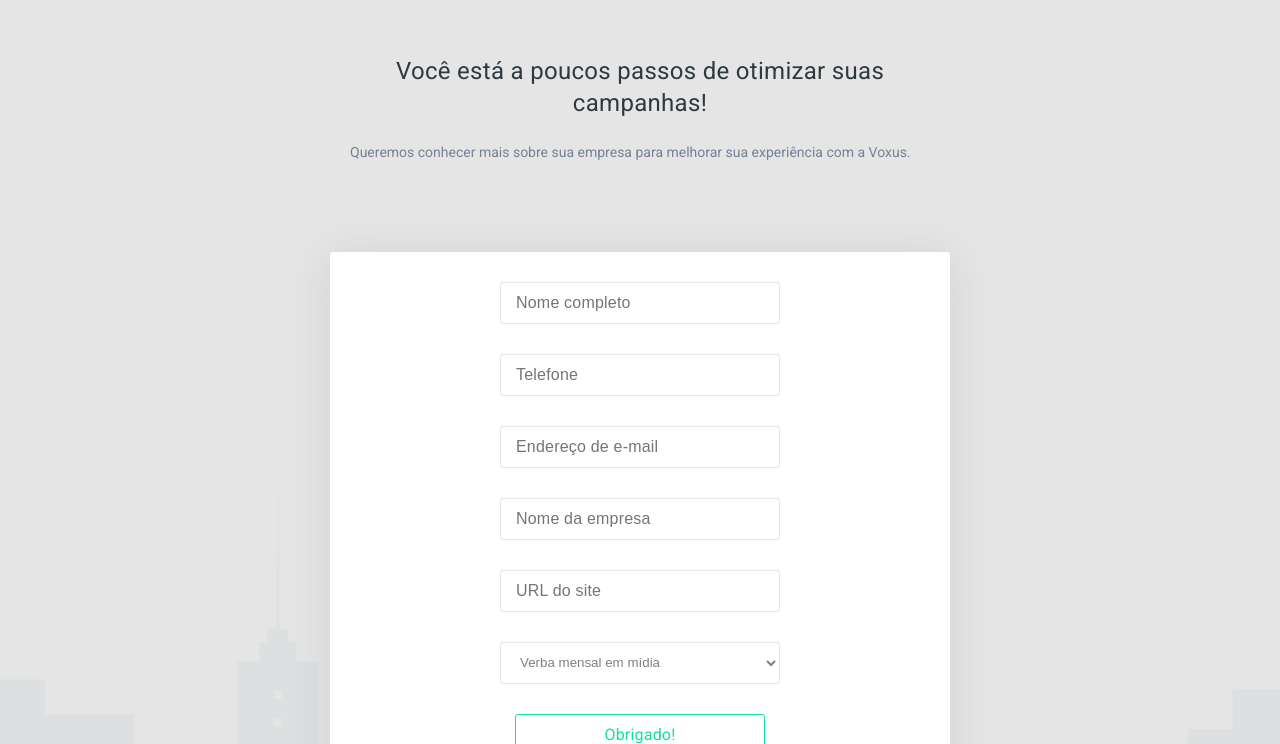
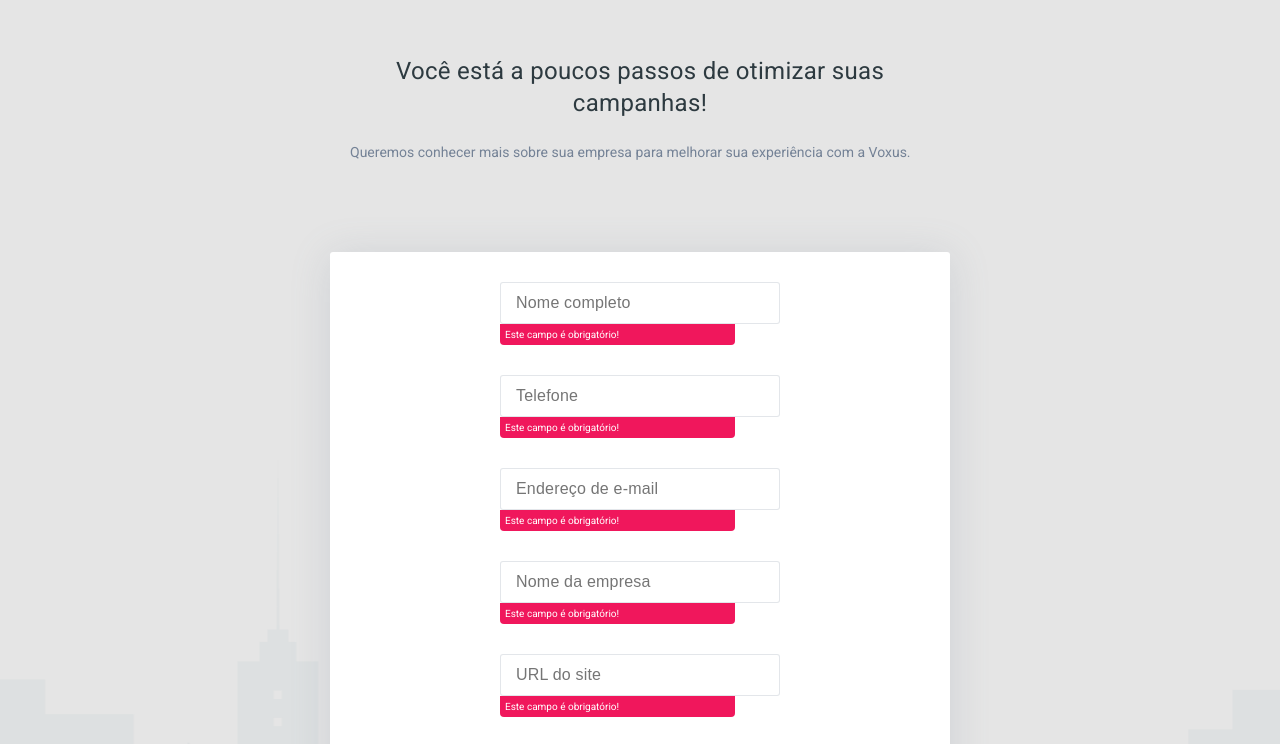
Before and after one commit to costatatiane/Voxus, a plain HTML site: page index.html in a window 1280 px wide. Both pictures are taken after a click on the button "Experimentar gratuitamente". Shown: the part 55-799 px from the top of the page. Drawn offline with Linux system fonts and the light colour scheme.

Commit message:
Form validations

```diff
--- a/index.css
+++ b/index.css
@@ -145,6 +145,19 @@ option[value=""][disabled] {
   display: none;
 }
 
+.error {
+  display: none;
+  width: 225px;
+  margin: 0;
+  padding: 5px;
+
+  font-size: 10px;
+
+  color: white;
+  background: #F0175C;
+  border-radius: 0px 0px 4px 4px;
+}
+
 button {
   width: 250px;
   height: 42px;
--- a/index.html
+++ b/index.html
@@ -19,29 +19,34 @@
       <p class="subtitle">Queremos conhecer mais sobre sua empresa para melhorar sua experiência com a Voxus.</p>
     </section>
     <section id="main-form">
-      <form class="form-container" name="VoxusForm" method="post" action="#" onsubmit="return submitForm(this);">
+      <form class="form-container" name="VoxusForm" method="post" action="#">
         <div class="form-inputs">
-          <input required class="form-input" type="text" id="name" name="name" placeholder="Nome completo">
+          <input required class="form-input" type="text" id="name" name="name" pattern="[A-Za-z]" placeholder="Nome completo">
           <label for="name">Nome completo</label>
+          <p class="error error-name"></p>
         </div>
         <div class="form-inputs">
-          <input required class="form-input" type="tel" id="phone" name="phone" placeholder="Telefone">
+          <input required class="form-input" type="tel" id="phone" name="phone" pattern="\([0-9]{2}\) [0-9]{4,6}-[0-9]{3,4}$" placeholder="Telefone">
           <label for="phone">Telefone</label>
+          <p class="error error-phone"></p>
         </div>
         <div class="form-inputs">
-          <input required class="form-input" type="email" id="email" name="email" placeholder="Endereço de e-mail">
+          <input required class="form-input" type="email" id="email" name="email" pattern="[a-z0-9._%+-]+@[a-z0-9.-]+\.[a-z]{2,4}$" placeholder="Endereço de e-mail">
           <label for="email">Endereço de e-mail</label>
+          <p class="error error-email"></p>
         </div>
         <div class="form-inputs">
-          <input required class="form-input" type="text" id="organization-name" name="organization-name" placeholder="Nome da empresa">
-          <label for="organization-name">Nome da empresa</label>
+          <input required class="form-input" type="text" id="organizationName" name="organizationName" placeholder="Nome da empresa">
+          <label for="organizationName">Nome da empresa</label>
+          <p class="error error-organization-name"></p>
         </div>
         <div class="form-inputs">
-          <input required class="form-input" type="text" id="organization-site" name="organization-site" placeholder="URL do site">
-          <label for="organization-site">URL do site</label>
+          <input required class="form-input" type="text" id="organizationSite" name="organizationSite" pattern="https?://.+" placeholder="URL do site">
+          <label for="organizationSite">URL do site</label>
+          <p class="error error-organization-site"></p>
         </div>
         <div class="form-inputs">
-          <select required class="form-input" id="organization-budget" name="organization-budget">
+          <select required class="form-input" id="organizationBudget" name="organizationBudget">
             <option value="">Verba mensal em mídia</option>
             <option value="<= R$5.000"><= R$5.000</option>
             <option value=">= R$5.001 e <= R$30.000">>= R$5.001 e <= R$30.000</option>
--- a/index.js
+++ b/index.js
@@ -1,8 +1,66 @@
-function submitForm() {
-  if (document.getElementById('submitButton').innerHTML == 'Experimentar gratuitamente') {
-    document.getElementById('submitButton').setAttribute("class", "outline");
-    document.getElementById('submitButton').innerHTML = 'Obrigado!';
-    document.getElementById('submitButton').disabled = true;
-    document.getElementById('submitted').setAttribute("class", "form-inputs submitted visible");
+function submitForm(form) {
+
+	let name = document.getElementById('name');
+  let phone = document.getElementById('phone');
+  let email = document.getElementById('email');
+  let organizationName = document.getElementById('organizationName');
+  let organizationSite = document.getElementById('organizationSite');
+  let organizationBudget = document.getElementById('organizationBudget');
+  let phoneFilter = '^\\([0-9]{2}\\)((3[0-9]{7})|(9[0-9]{8}))$';
+  let emailFilter = /^([\w-]+(?:\.[\w-]+)*)@((?:[\w-]+\.)*\w[\w-]{0,66})\.([a-z]{2,6}(?:\.[a-z]{2})?)$/i;
+
+	errorName = document.querySelector('.error-name');
+	if(name.value == "") {
+		errorName.innerHTML = "Este campo é obrigatório!";
+		errorName.style.display = 'block';
+	} else {
+		errorName.style.display = 'none';
+  }
+
+  errorPhone = document.querySelector('.error-phone');
+	if(phone.value == "") {
+		errorPhone.innerHTML = "Este campo é obrigatório!";
+		errorPhone.style.display = 'block';
+  } else if(phone.value.match(phoneFilter)) {
+		errorPhone.innerHTML = "Telefone inválido.";
+    errorPhone.style.display = 'block';
+  } else {
+		errorPhone.style.display = 'none';
+  }
+
+  errorEmail = document.querySelector('.error-email');
+	if(email.value == "") {
+		errorEmail.innerHTML = "Este campo é obrigatório!";
+		errorEmail.style.display = 'block';
+	} else if(emailFilter.test(email.value)){
+		errorEmail.style.display = 'none';
+	} else {
+		errorEmail.innerHTML = "E-mail inválido.";
+		errorEmail.style.display = 'block';
+  }
+
+  errorOrganizationName = document.querySelector('.error-organization-name');
+	if(name.value == "") {
+		errorOrganizationName.innerHTML = "Este campo é obrigatório!";
+		errorOrganizationName.style.display = 'block';
+	} else {
+		errorOrganizationName.style.display = 'none';
+  }
+
+  errorOrganizationSite = document.querySelector('.error-organization-site');
+	if(name.value == "") {
+		errorOrganizationSite.innerHTML = "Este campo é obrigatório!";
+		errorOrganizationSite.style.display = 'block';
+	} else {
+		errorOrganizationSite.style.display = 'none';
+  }
+
+  if (form.name.valid) {
+    if (document.getElementById('submitButton').innerHTML == 'Experimentar gratuitamente') {
+      document.getElementById('submitButton').setAttribute("class", "outline");
+      document.getElementById('submitButton').innerHTML = 'Obrigado!';
+      document.getElementById('submitButton').disabled = true;
+      document.getElementById('submitted').setAttribute("class", "form-inputs submitted visible");
+    }
   }
 }
```
